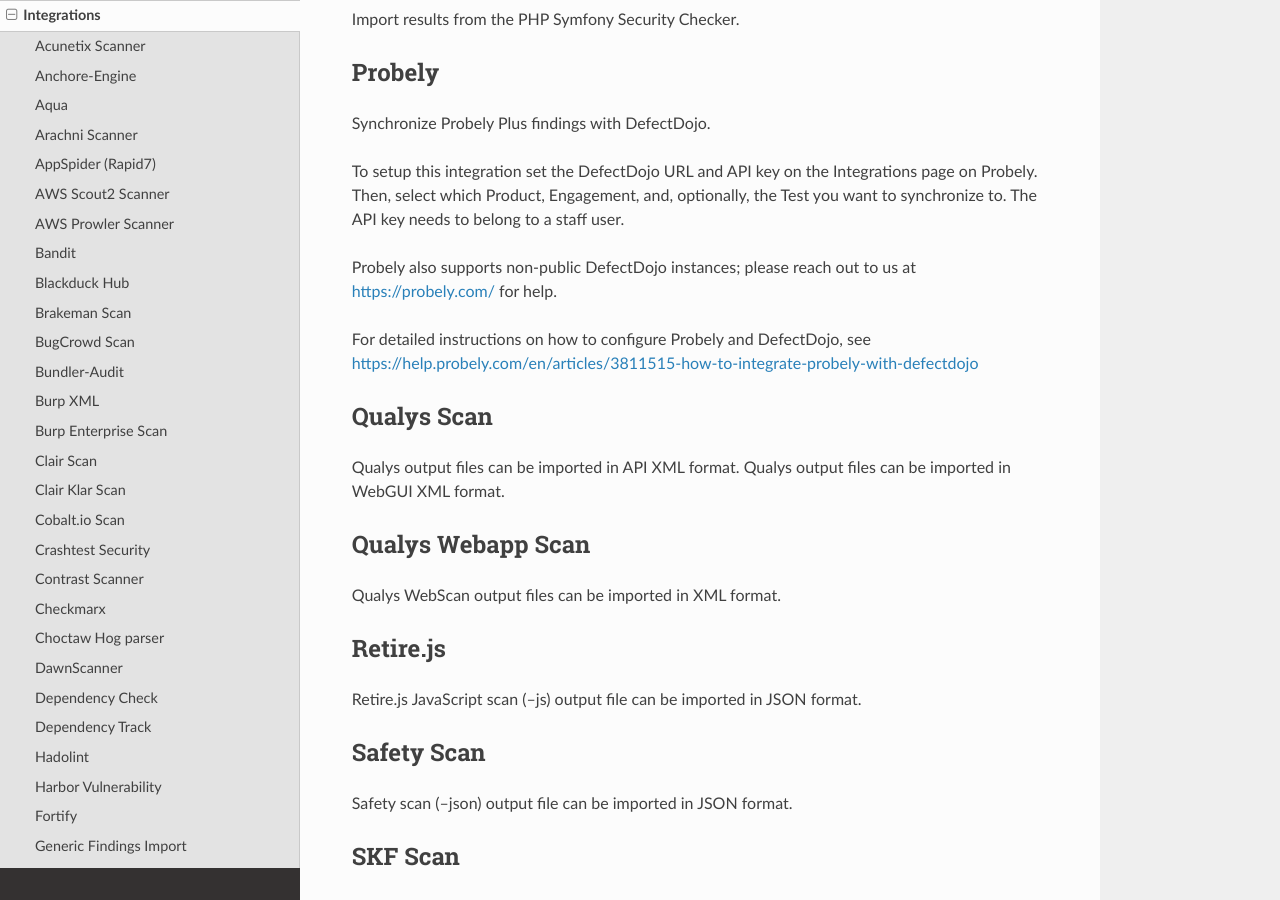
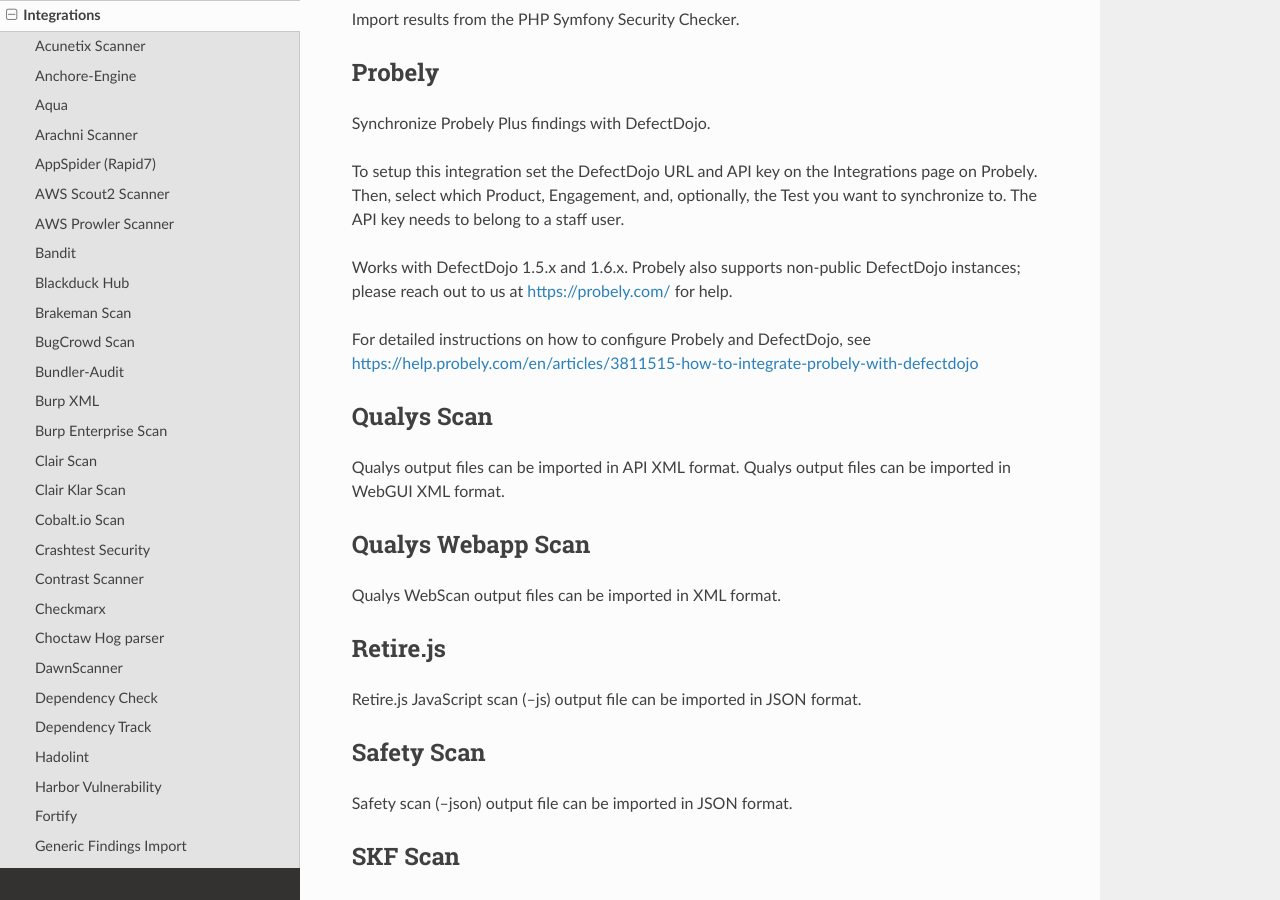
Before and after one commit to DefectDojo/Documentation, a Sphinx documentation site: the page built from docs/integrations.rst, in a window 1280 px wide and 900 px high, scrolled down 5722 px. Built offline with Sphinx 7.4.7 and the Read the Docs theme 2.0.0, drawn with Linux system fonts in a browser that asks for light colours.

Commit message:
specify supported versions

```diff
--- a/docs/integrations.rst
+++ b/docs/integrations.rst
@@ -219,7 +219,7 @@
 
 To setup this integration set the DefectDojo URL and API key on the Integrations page on Probely. Then, select which Product, Engagement, and, optionally, the Test you want to synchronize to. The API key needs to belong to a staff user.
 
-Probely also supports non-public DefectDojo instances; please reach out to us at https://probely.com/ for help.
+Works with DefectDojo 1.5.x and 1.6.x. Probely also supports non-public DefectDojo instances; please reach out to us at https://probely.com/ for help.
 
 For detailed instructions on how to configure Probely and DefectDojo, see https://help.probely.com/en/articles/3811515-how-to-integrate-probely-with-defectdojo
 
```
